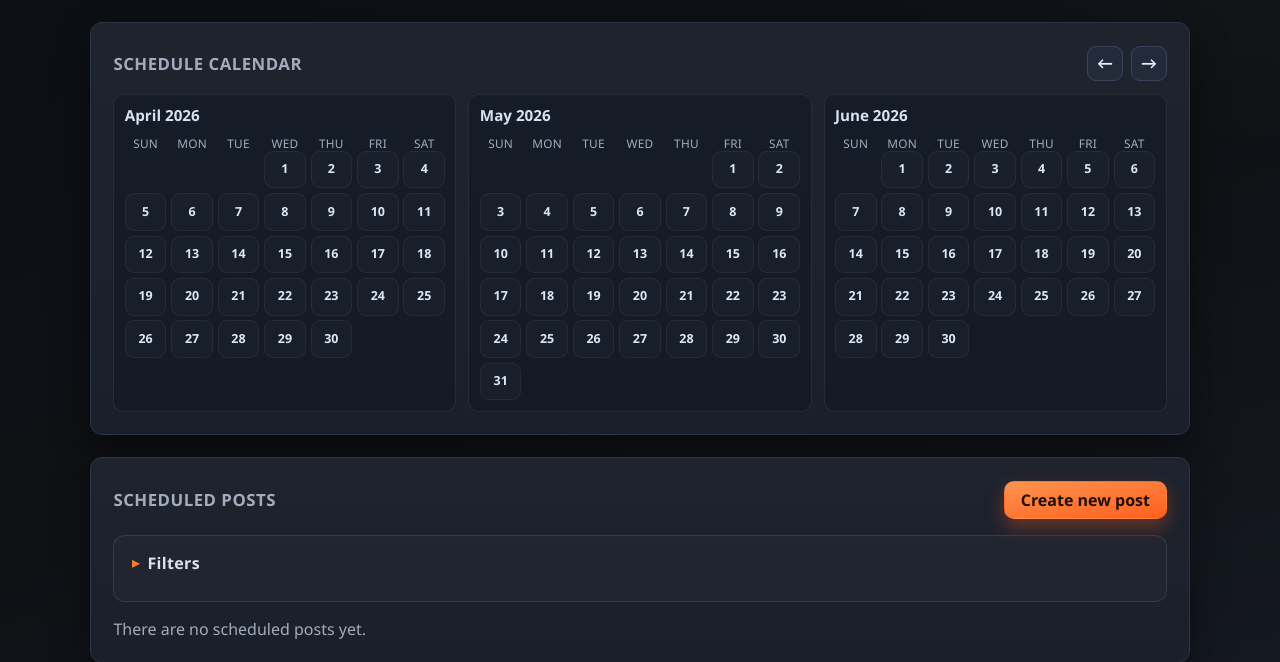
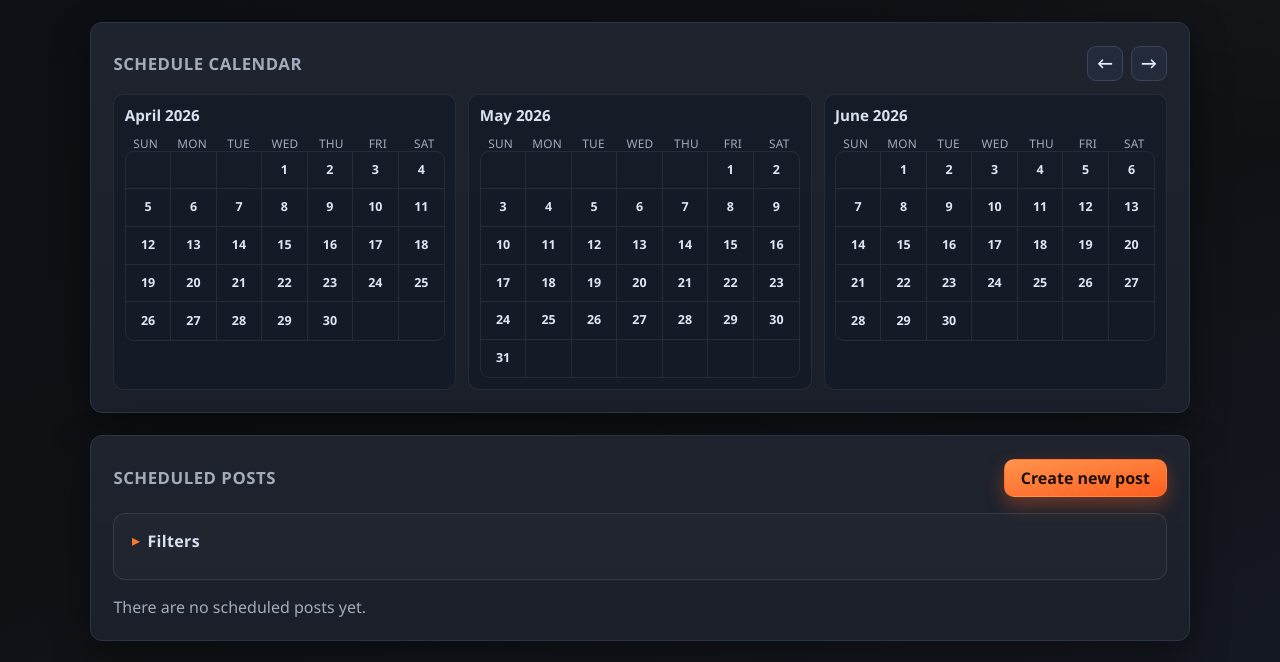
Before and after one commit to PolPuigdo/Reddit-Post-Scheduler, a Flask app: page / in a window 1280 px wide. Shown: the part 101-763 px from the top of the page. Run offline with Flask 3, Linux system fonts and the light colour scheme; data that the repository does not hold is empty.

Commit message:
calendar ui improvement

```diff
--- a/app/static/css/styles.css
+++ b/app/static/css/styles.css
@@ -222,9 +222,10 @@ h1 {
 .calendar-day {
     position: relative;
     min-height: 2.35rem;
-    border: 1px solid rgba(255, 255, 255, 0.06);
-    border-radius: 9px;
-    background: rgba(255, 255, 255, 0.02);
+    border-right: 1px solid rgba(255, 255, 255, 0.08);
+    border-bottom: 1px solid rgba(255, 255, 255, 0.08);
+    border-radius: 0;
+    background: transparent;
     padding: 0;
     display: flex;
     align-items: center;
@@ -232,17 +233,30 @@ h1 {
 }
 
 .calendar-day-empty {
-    border-color: transparent;
     background: transparent;
 }
 
 .calendar-day-has-events {
     cursor: pointer;
-    border-color: rgba(255, 255, 255, 0.13);
 }
 
 .calendar-day-has-events:hover {
     background: rgba(255, 255, 255, 0.06);
+}
+
+.calendar-days {
+    gap: 0;
+    border: 1px solid rgba(255, 255, 255, 0.08);
+    border-radius: 9px;
+    overflow: hidden;
+}
+
+.calendar-days .calendar-day:nth-child(7n) {
+    border-right: 0;
+}
+
+.calendar-days .calendar-day:nth-last-child(-n + 7) {
+    border-bottom: 0;
 }
 
 .calendar-day-number {
```
